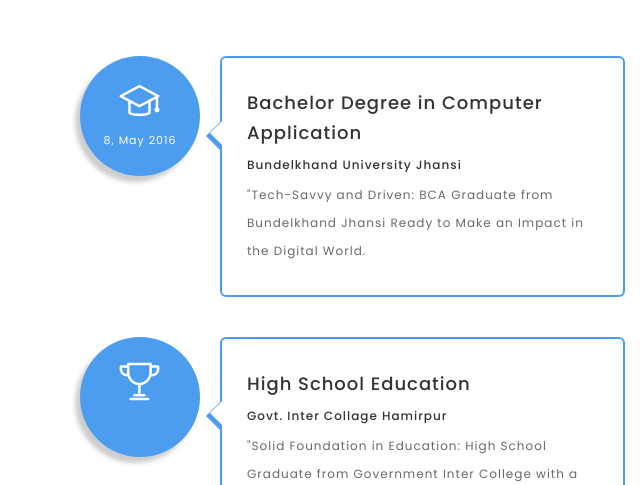
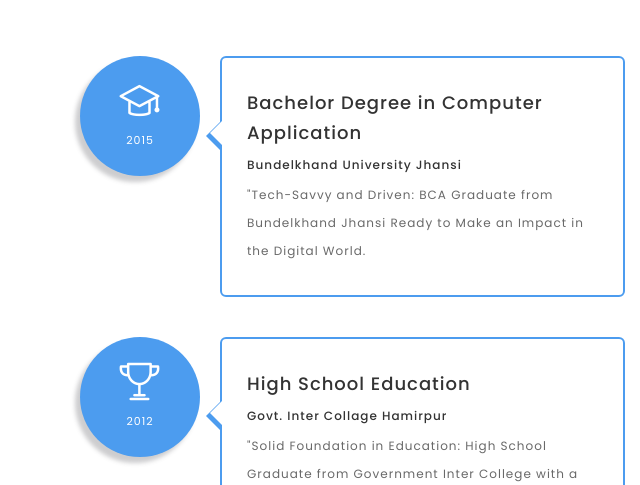
Before and after one commit to Pram12345/new_portfolio, a plain HTML site: page index.html in a window 1280 px wide. Shown: the part 940-1425 px from the top of the page, 0-640 px from the left. Drawn offline with Linux system fonts and the light colour scheme.

Commit message:
Update index.html

```diff
--- a/index.html
+++ b/index.html
@@ -177,7 +177,7 @@
 				<div class="experience-item">
 					<div class="experience-circle">
 					   <i class="icon-graduation"></i>
-                       <p>8, May 2016</p>
+                       <p>2015</p>
 					</div>
 					<div class="experience-content experience-color-blue">
 						<h4>Bachelor Degree in Computer Application</h4>
@@ -189,7 +189,7 @@
 				<div class="experience-item">
 					<div class="experience-circle">
 						<i class="icon-trophy"></i>
-                        <p></p>
+                        <p>2012</p>
 					</div>
 					<!-- <div class="experience-content experience-color-blue">
 						<h4>Intermediate Education</h4>
@@ -201,7 +201,7 @@
 				<div class="experience-item">
 					<div class="experience-circle">
 						<i class="icon-book-open"></i>
-                        <p>/p>
+                        <p></p>
 					</div> -->
 					<div class="experience-content experience-color-blue">
 						<h4>High School Education</h4>
```
